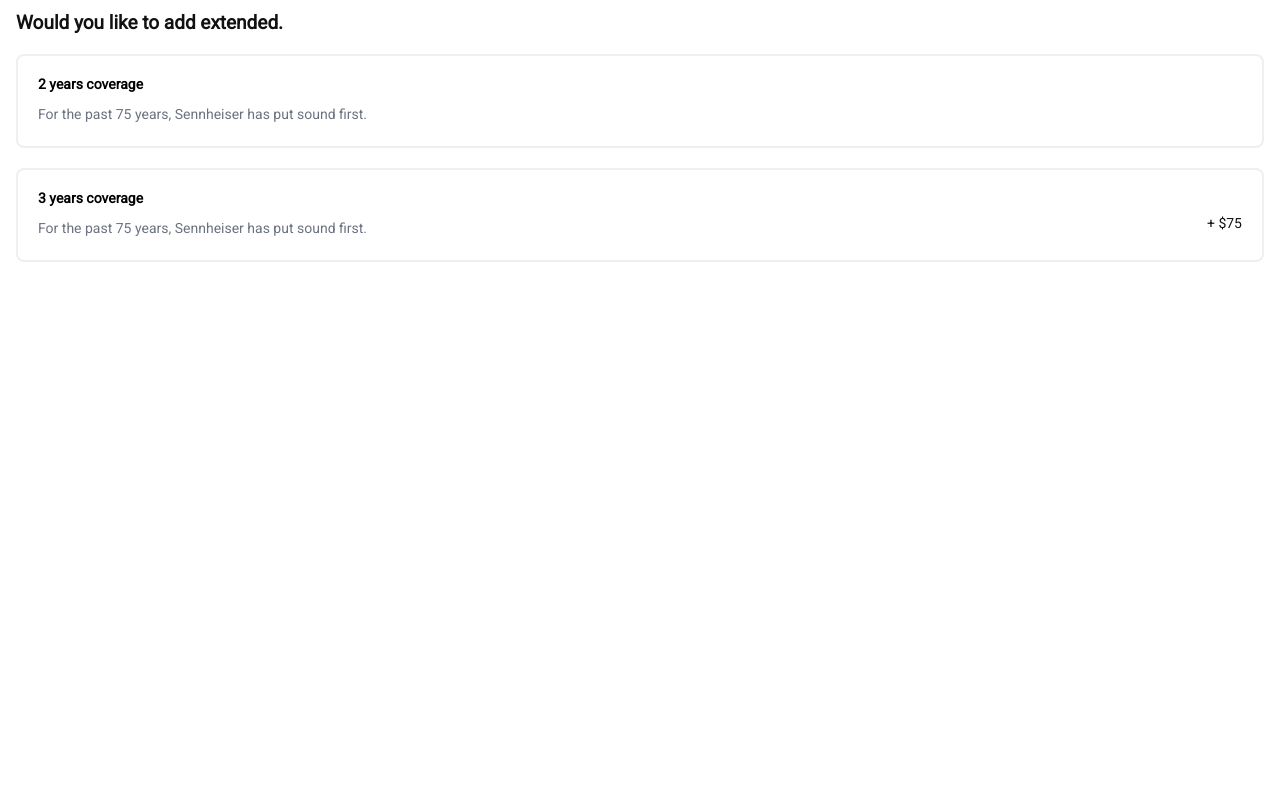
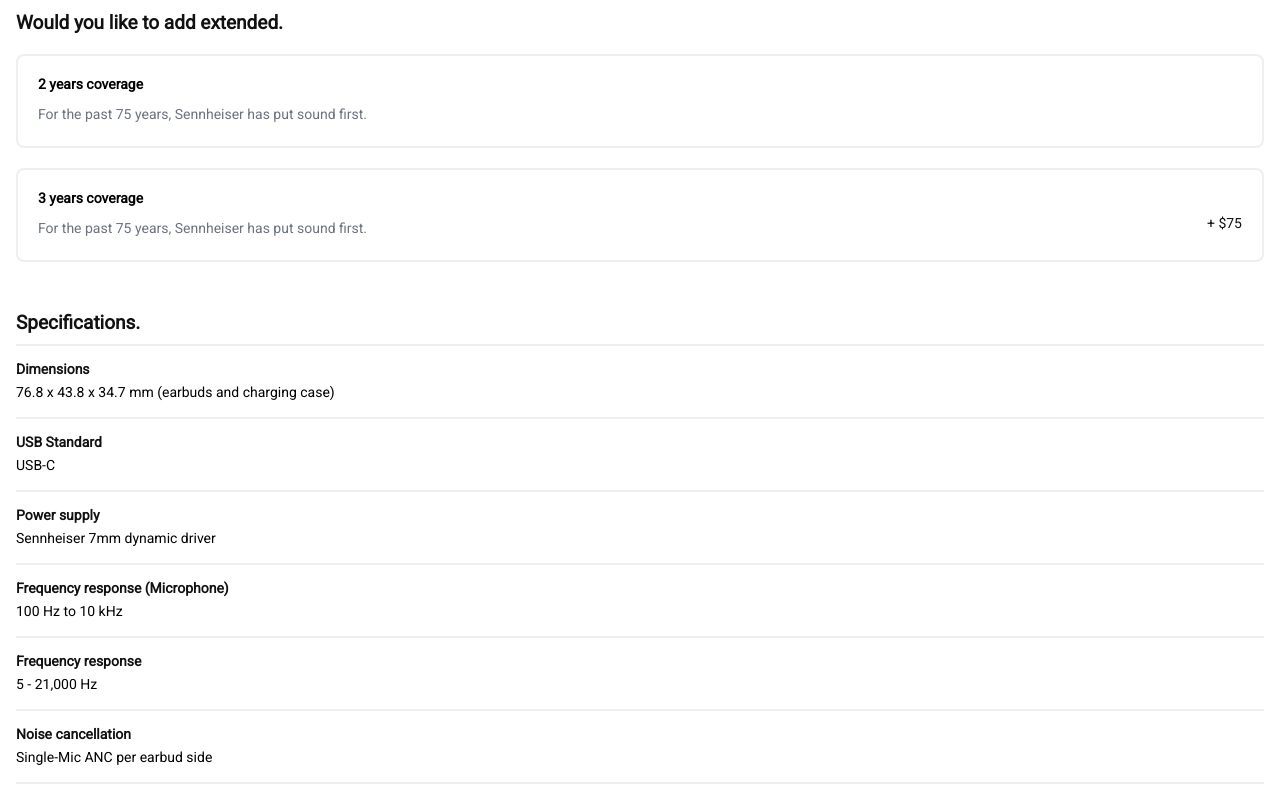
Before and after one commit to jampier-santiago/prueba-serempre, a React (Create React App) app: page / in a window 1280 px wide. Shown: the part 1520-2320 px from the top of the page. Before the commit the page ends 1798 px from the top, so only its background shows below. Built offline with nearby package versions, Linux system fonts and the light colour scheme.

Commit message:
create the section specifications

```diff
--- a/src/pages/Main.jsx
+++ b/src/pages/Main.jsx
@@ -61,6 +61,38 @@
           ></Card>
         </div>
       </section>
+
+      <section className="container-specifications">
+        <div className="container-specifications__title">
+          <h2>Specifications.</h2>
+        </div>
+        <div className="container-specifications__table">
+          <div className="table__row">
+            <h3>Dimensions</h3>
+            <span>76.8 x 43.8 x 34.7 mm (earbuds and charging case)</span>
+          </div>
+          <div className="table__row">
+            <h3>USB Standard</h3>
+            <span>USB-C</span>
+          </div>
+          <div className="table__row">
+            <h3>Power supply</h3>
+            <span>Sennheiser 7mm dynamic driver</span>
+          </div>
+          <div className="table__row">
+            <h3>Frequency response (Microphone)</h3>
+            <span>100 Hz to 10 kHz</span>
+          </div>
+          <div className="table__row">
+            <h3>Frequency response</h3>
+            <span>5 - 21,000 Hz</span>
+          </div>
+          <div className="table__row">
+            <h3>Noise cancellation</h3>
+            <span>Single-Mic ANC per earbud side</span>
+          </div>
+        </div>
+      </section>
     </section>
   );
 }
--- a/src/styles/pages/_main.scss
+++ b/src/styles/pages/_main.scss
@@ -105,3 +105,47 @@
   }
 }
 // --- add extended ---
+
+// --- Specifications ---
+.container-specifications {
+  width: 100%;
+  margin-top: 50px;
+  box-sizing: border-box;
+
+  &__title {
+    width: 100%;
+
+    h2 {
+      @extend %title;
+    }
+  }
+
+  &__table {
+    width: 100%;
+    margin-top: 10px;
+    border-top: 2px solid $grey-light;
+    box-sizing: border-box;
+
+    .table__row {
+      width: 100%;
+      padding: 15px 0;
+      border-bottom: 2px solid $grey-light;
+      box-sizing: border-box;
+
+      h3 {
+        margin: 0;
+        margin-bottom: 5px;
+        color: $dark;
+        font-weight: $font-weight-title;
+        font-size: 14px;
+      }
+
+      span {
+        font-size: 14px;
+        font-weight: $font-weight-text;
+        line-height: 20px;
+      }
+    }
+  }
+}
+// --- Specifications ---
```
